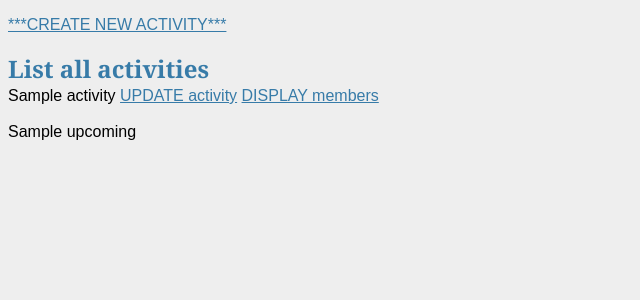
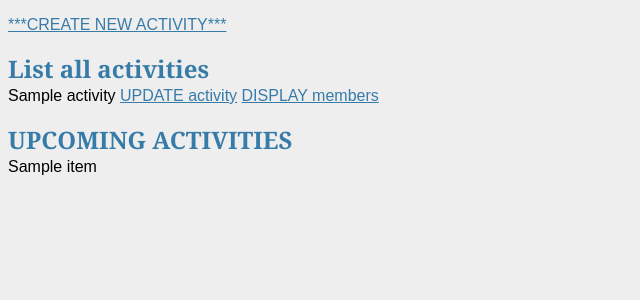
Before and after one commit to ecoBela/Gym_app_Flask_fullstack_wk5project, a Flask app: template templates/activities/index.html in a window 1280 px wide. Shown: the part 124-424 px from the top of the page, without its empty margins (0-640 px from the left). Run offline with Flask 2, Linux system fonts and the light colour scheme; the template is opened without the code that fills it: most values are stand-ins (such as "Sample title", 1, 10 or a date in 2020).

Commit message:
added upcoming events to index.html - working now

```diff
--- a/controllers/activity_controller.py
+++ b/controllers/activity_controller.py
@@ -14,17 +14,15 @@ def activities():
     return render_template("activities/index.html", activities = activities, upcoming=upcoming)
 
 # NEW
-
 @activities_blueprint.route("/activities/new")
 def new_activity():
     return render_template("activities/new.html")
 
 
-# CREATE,
+# CREATE
 @activities_blueprint.route("/activities", methods=['POST'])
 def create_activity():
     activity_name = request.form["name"]
-    # upcoming = request.form["upcoming"] except:
     try:
         upcoming = request.form["upcoming"]
     except:
@@ -43,7 +41,6 @@ def show_members(id):
     return render_template("activities/show.html", members=members)
 
 # EDIT
-
 @activities_blueprint.route("/activities/<id>/edit", methods=['GET'])
 def edit_activity(id):
     activity = activity_repository.select(id)
@@ -51,7 +48,6 @@ def edit_activity(id):
 
 
 # UPDATE
-
 @activities_blueprint.route("/activities/<id>", methods=["POST"])
 def update_activity(id):
     name = request.form["name"]
--- a/db/gym.sql
+++ b/db/gym.sql
@@ -13,6 +13,7 @@ CREATE TABLE activities(
     name VARCHAR(255),
     upcoming BOOLEAN
 );
+
 CREATE TABLE bookings(
     id SERIAL PRIMARY KEY,
     member_id INT REFERENCES members(id) ON DELETE CASCADE,
--- a/templates/activities/index.html
+++ b/templates/activities/index.html
@@ -15,8 +15,9 @@
     <br>
 {% endfor %}
 
+<h1>UPCOMING ACTIVITIES</h1>
 {% for item in upcoming%}
-    {{upcoming}} <br>
+    {{item.name}} <br>
     <br>
 
 {% endfor %}
```
